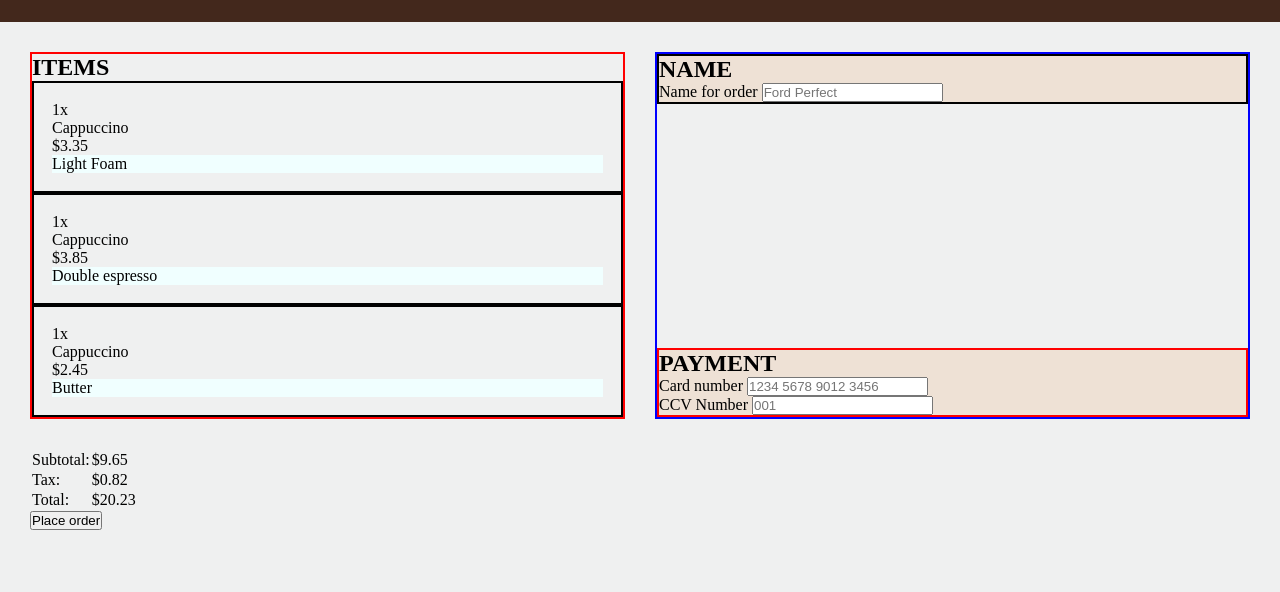
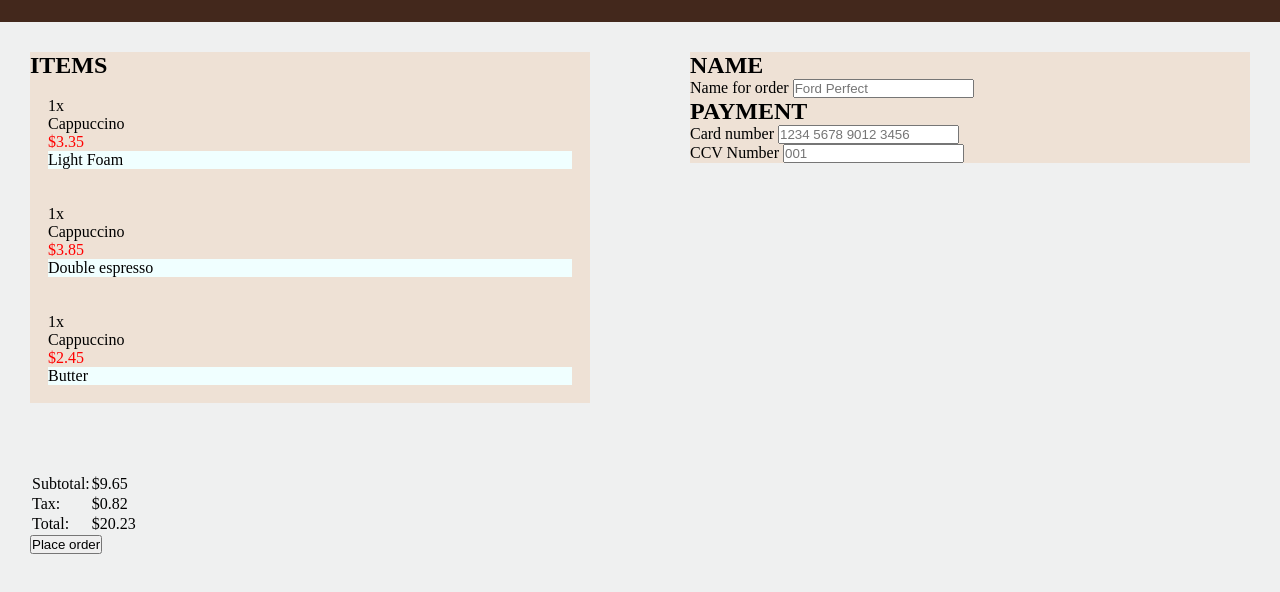
Before and after one commit to shaimeur/fronten-master-css, a plain HTML site: page index.html in a window 1280 px wide. Shown: the part 58-650 px from the top of the page. Drawn offline with Linux system fonts and the light colour scheme.

Commit message:
saving grid

```diff
--- a/style.css
+++ b/style.css
@@ -26,12 +26,13 @@ body{
 .page {
     display: grid;
     width: 100%;
-    row-gap: 30px;
-    column-gap: 30px;
-    grid-template-columns: 1fr 1fr ;
-    grid-template-areas:
+    row-gap: 70px;
+    column-gap: 100px;
+    grid-template-columns: repeat(2,1fr);
+    grid-template-rows: 1fr ;
+    /* grid-template-areas:
     "order   payment"
-    "total total";
+    "total total"; */
     padding: 30px;
     margin: 0 auto;
 }
@@ -42,16 +43,17 @@ body{
 }
 .payment{
     grid-area: "payment";
-    border: 2px solid blue;
-    display: flex;
+    /* border: 2px solid blue; */
+    /* display: flex;
     flex-direction: column;
-    justify-content: space-between;
+    justify-content: space-around; */
 }
 .total {
     grid-area: "total";
 }
 .box{
-    border: 2px solid red;
+    /* border: 2px solid red; */
+    background-color: #eee1d5;
 }
 
 .items {
@@ -59,10 +61,10 @@ body{
 }
 .item {
     padding: 18px;
-    border: 2px solid black;
+    /* border: 2px solid black; */
 }
 .item-price {
-    display: flex;
+    color: red;
 }
 .item-option-list {
     list-style-type: none;
@@ -74,10 +76,10 @@ body{
 /* payment section */
 
 .name-box {
-    border: 2px solid black;
+    /* border: 2px solid black; */
     background-color: #eee1d5;
 }
 .cc-box {
-    border: 2px solid red;
+    /* border: 2px solid red; */
     background-color: #eee1d5;
 }
```
